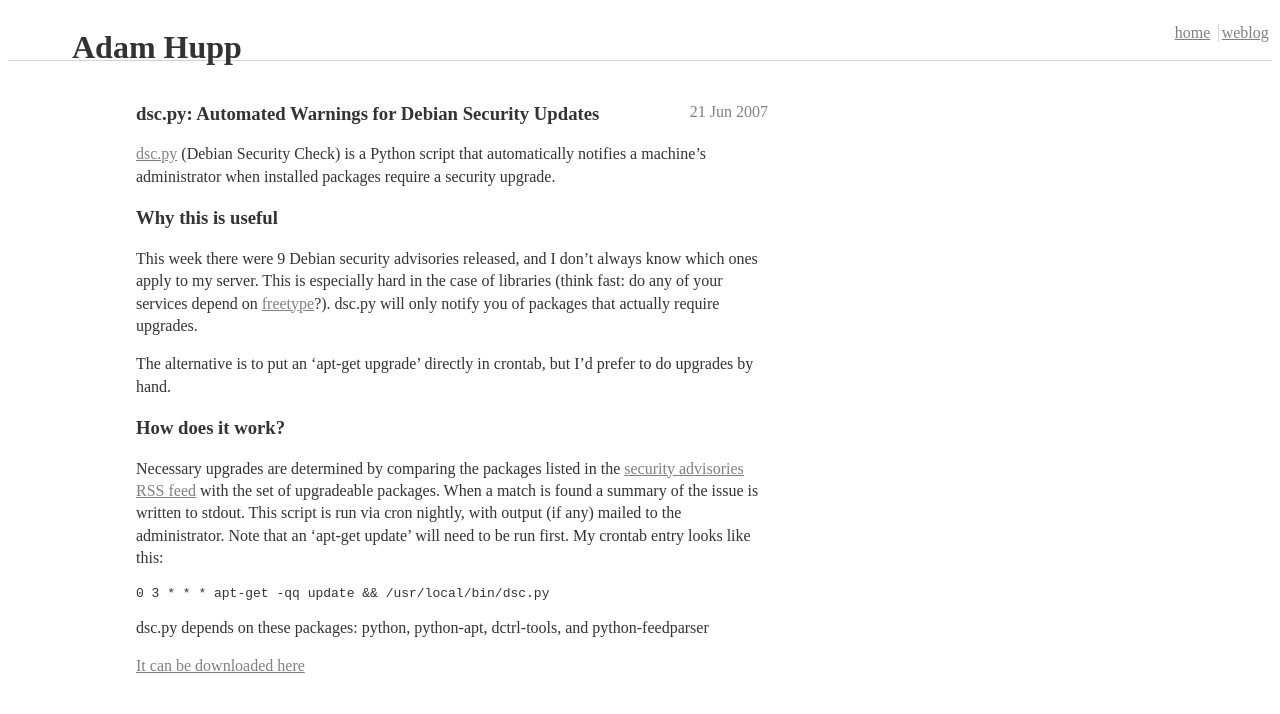
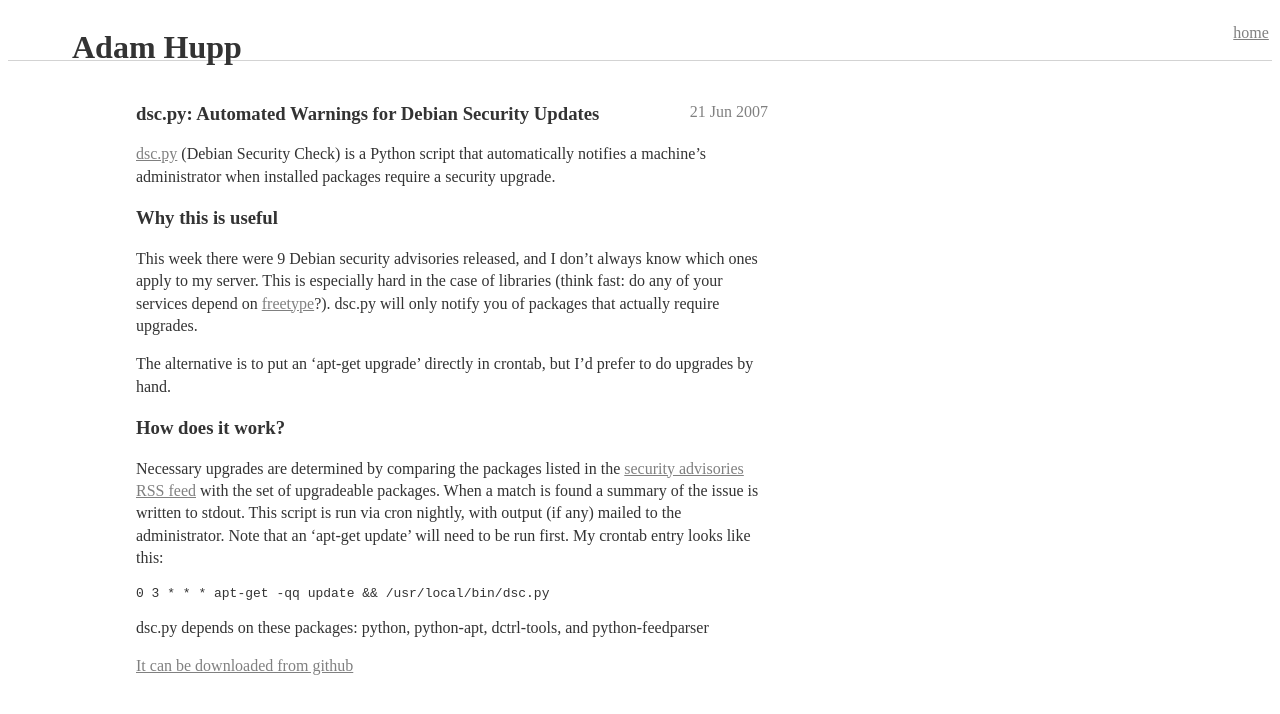
Before and after one commit to ahupp/ahupp.github.io, a Jekyll site: the page built from weblog/_posts/2007-06-21-dscpy-automated-warnings-for-debian-security-updates.markdown, in a window 1280 px wide. Shown: the top 714 px of the page. Built offline with Jekyll 4.4.1, drawn with Linux system fonts in a browser that asks for light colours.

Commit message:
more blog cleanups

```diff
--- a/_layouts/default.html
+++ b/_layouts/default.html
@@ -10,7 +10,6 @@
    <h1>Adam Hupp</h1>
    <ul class="inlinemenu">
     <li><a href="{{site.url}}/">home</a></li>
-    <li><a href="{{site.url}}/weblog/">weblog</a></li>
    </ul>
    <hr />
   </div>
--- a/weblog/_posts/2007-05-01-a-few-things-about-python-and-emacs-22.markdown
+++ b/weblog/_posts/2007-05-01-a-few-things-about-python-and-emacs-22.markdown
@@ -27,8 +27,6 @@ python major mode, python.el.  Some observations:
           (define-key python-mode-map "\C-m" 'newline-and-indent)))
      </code></pre>
 
-    *Thanks to [johan](http://hupp.org/adam/weblog/2007/05/01/a-few-things-about-python-and-emacs-22/#comment-5) for the suggestion to do this in a hook.*
-
  1. Turn on
  [transient-mark-mode](http://www.emacsblog.org/2007/02/20/newbie-tip-transient-mark-mode/).
  This is necessary for certain features like region (un)comment region
--- a/weblog/_posts/2007-06-21-dscpy-automated-warnings-for-debian-security-updates.markdown
+++ b/weblog/_posts/2007-06-21-dscpy-automated-warnings-for-debian-security-updates.markdown
@@ -3,22 +3,38 @@ wordpress_id: 92
 layout: post
 title: "dsc.py: Automated Warnings for Debian Security Updates"
 date: 2007-06-21 03:00:33 -07:00
-wordpress_url: http://hupp.org/adam/weblog/2007/06/21/dscpy-automated-warnings-for-debian-security-updates/
 ---
-[dsc.py](http://hupp.org/adam/svn/public/dsc/dsc.py) (Debian Security Check) is a Python script that automatically notifies a machine's administrator when installed packages require a security upgrade.
+
+[dsc.py](https://github.com/ahupp/debian-security-check) (Debian
+Security Check) is a Python script that automatically notifies a
+machine's administrator when installed packages require a security
+upgrade.
 
 ### Why this is useful
 
-This week there were 9 Debian security advisories released, and I don't always know which ones apply to my server.  This is especially hard in the case of libraries (think fast: do any of your services depend on [freetype](http://www.debian.org/security/2007/dsa-1302)?).   dsc.py will only notify you of packages that actually require upgrades.
+This week there were 9 Debian security advisories released, and I
+don't always know which ones apply to my server.  This is especially
+hard in the case of libraries (think fast: do any of your services
+depend on [freetype](http://www.debian.org/security/2007/dsa-1302)?).
+dsc.py will only notify you of packages that actually require
+upgrades.
 
-The alternative is to put an 'apt-get upgrade' directly in crontab, but I'd prefer to do upgrades by hand.
+The alternative is to put an 'apt-get upgrade' directly in crontab,
+but I'd prefer to do upgrades by hand.
 
 ### How does it work?
 
-Necessary upgrades are determined by comparing the packages listed in the [security advisories RSS feed](http://www.debian.org/security/dsa-long) with the set of upgradeable packages.   When a match is found a summary of the issue is written to stdout.  This script is run via cron nightly, with output (if any) mailed to the administrator.  Note that an 'apt-get update' will need to be run first.  My crontab entry looks like this:
+Necessary upgrades are determined by comparing the packages listed in
+the [security advisories RSS
+feed](http://www.debian.org/security/dsa-long) with the set of
+upgradeable packages.  When a match is found a summary of the issue is
+written to stdout.  This script is run via cron nightly, with output
+(if any) mailed to the administrator.  Note that an 'apt-get update'
+will need to be run first.  My crontab entry looks like this:
 
     0 3 * * * apt-get -qq update && /usr/local/bin/dsc.py
 
-dsc.py depends on these packages: python, python-apt, dctrl-tools, and python-feedparser
+dsc.py depends on these packages: python, python-apt, dctrl-tools, and
+python-feedparser
 
-[It can be downloaded here](http://hupp.org/adam/svn/public/dsc/dsc.py)
+[It can be downloaded from github](https://github.com/ahupp/debian-security-check)
--- a/weblog/_posts/2007-10-28-burkhard-keller-bk-trees-in-python.markdown
+++ b/weblog/_posts/2007-10-28-burkhard-keller-bk-trees-in-python.markdown
@@ -30,4 +30,4 @@ You can see the BK tree is much faster for small distances.  As the query distan
 
 Of course, there's no free lunch.  Creating this tree of 57,024 words takes 94s on my system.
 
-The source for this module [is available here](http://hupp.org/adam/hg/bktree/file/tip/bktree.py).  Enjoy!
+The source for this module [is available here](https://github.com/ahupp/bktree/blob/master/bktree.py).  Enjoy!
--- a/weblog/_posts/2007-11-02-one-more-time-bk-trees-in-haskell.markdown
+++ b/weblog/_posts/2007-11-02-one-more-time-bk-trees-in-haskell.markdown
@@ -6,6 +6,6 @@ date: 2007-11-02 07:58:18 -07:00
 wordpress_url: http://hupp.org/adam/weblog/2007/11/02/one-more-time-bk-trees-in-haskell/
 ---
 After the [Python
-BK-tree](http://hupp.org/adam/weblog/2007/10/28/burkhard-keller-bk-trees-in-python/)
+BK-tree](http://hupp.org/adam/weblog/2007/burkhard-keller-bk-trees-in-python.html)
 implementation I decided to try my hand at a Haskell version.  [Here
-it is](http://hupp.org/adam/hg/bktree/file/tip/BKTree.hs).
+it is](https://github.com/ahupp/bktree/blob/master/BKTree.hs).
```
Also changed, not shown: weblog/_posts/2007-09-03-etframes-applying-the-ideas-of-edward-tufte-to-matplotlib.markdown (+12 -5 lines).
